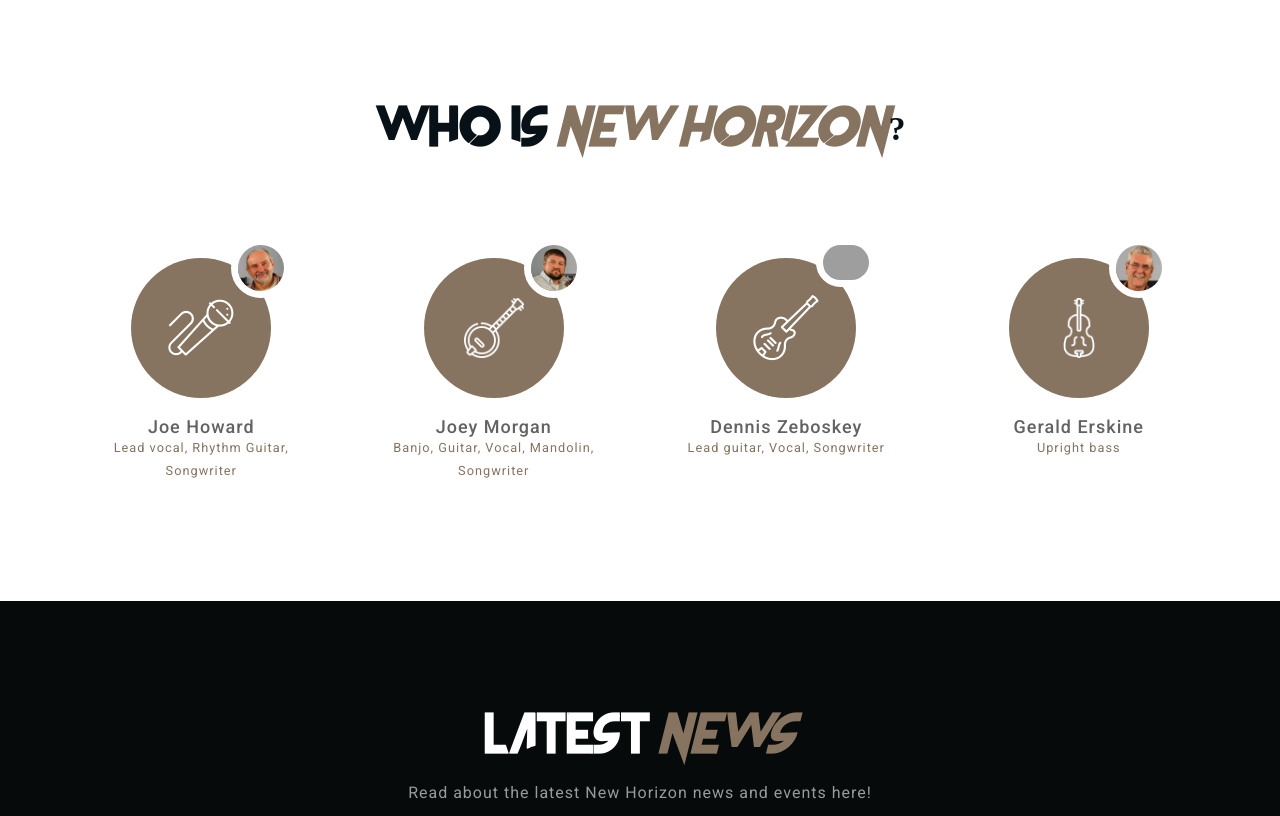
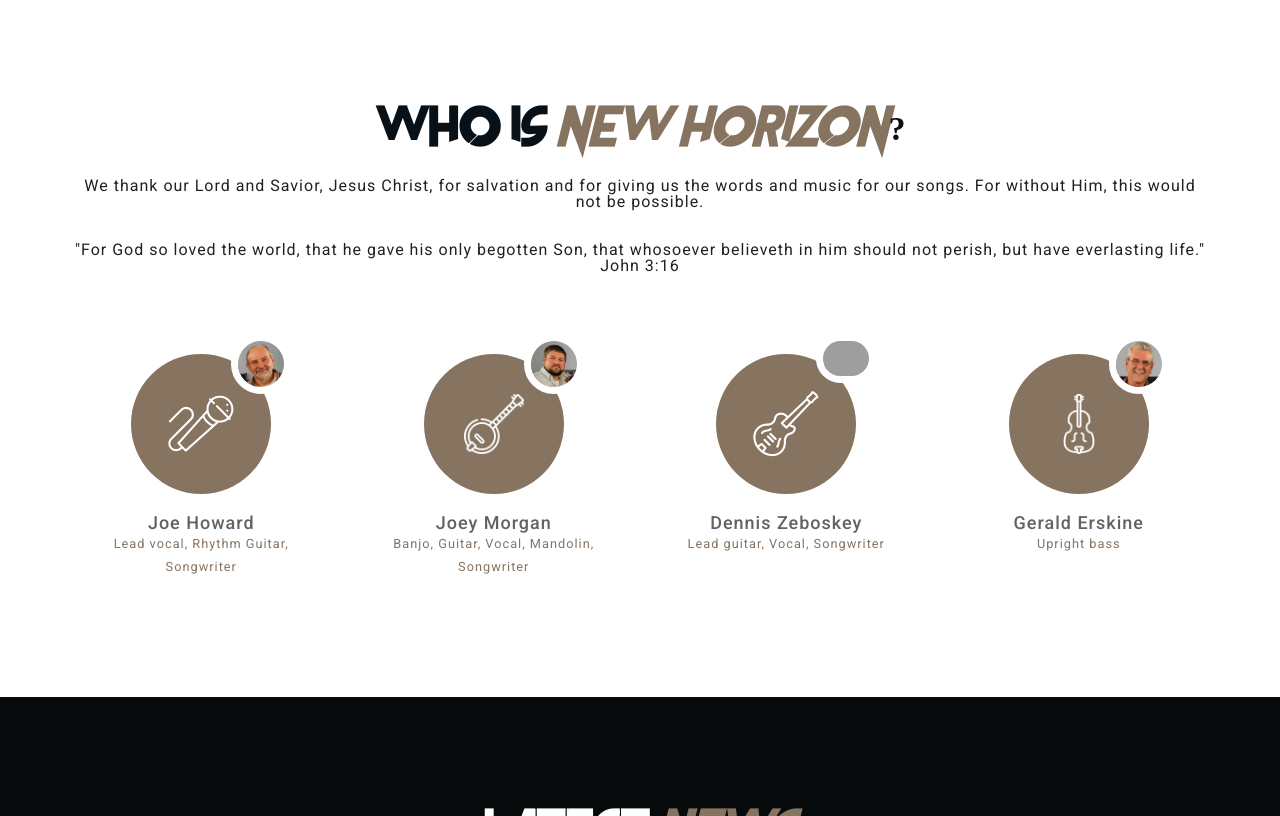
Before and after one commit to eebabe/newhorizon, a Jekyll site: the page built from index.html, in a window 1280 px wide and 900 px high, scrolled down 822 px, cut to the strip 84-900 px from the top of the window. Built offline with Jekyll 4.4.1, drawn with Linux system fonts in a browser that asks for light colours; grey boxes are pictures that could not be loaded.

Commit message:
updating about section

```diff
--- a/_includes/about.html
+++ b/_includes/about.html
@@ -2,15 +2,21 @@
   <div class="container">
     <div class="section-title text-center clearfix">
       <h2>Who is <i>New Horizon</i>?</h2>
+      <p style="text-align: center">
+        We thank our Lord and Savior, Jesus Christ, for salvation and for giving us the words and music for our songs. For without Him, this would not be possible.
+      </p>
+      <p style="margin-top: 2em; text-align: center">
+        "For God so loved the world, that he gave his only begotten Son, that whosoever believeth in him should not perish, but have everlasting life."
+        John 3:16
+      </p>
     </div><!-- end title -->
 
     <div class="row">
-
       {% include about/joe-howard-about.html %}
       {% include about/joey-morgan-about.html %}
       {% include about/dennis-zeboskey-about.html %}
       {% include about/gerald-erskine-about.html %}
+    </div><!-- end row -->
 
-    </div><!-- end row -->
   </div><!-- end container -->
 </section><!-- end section -->
```
